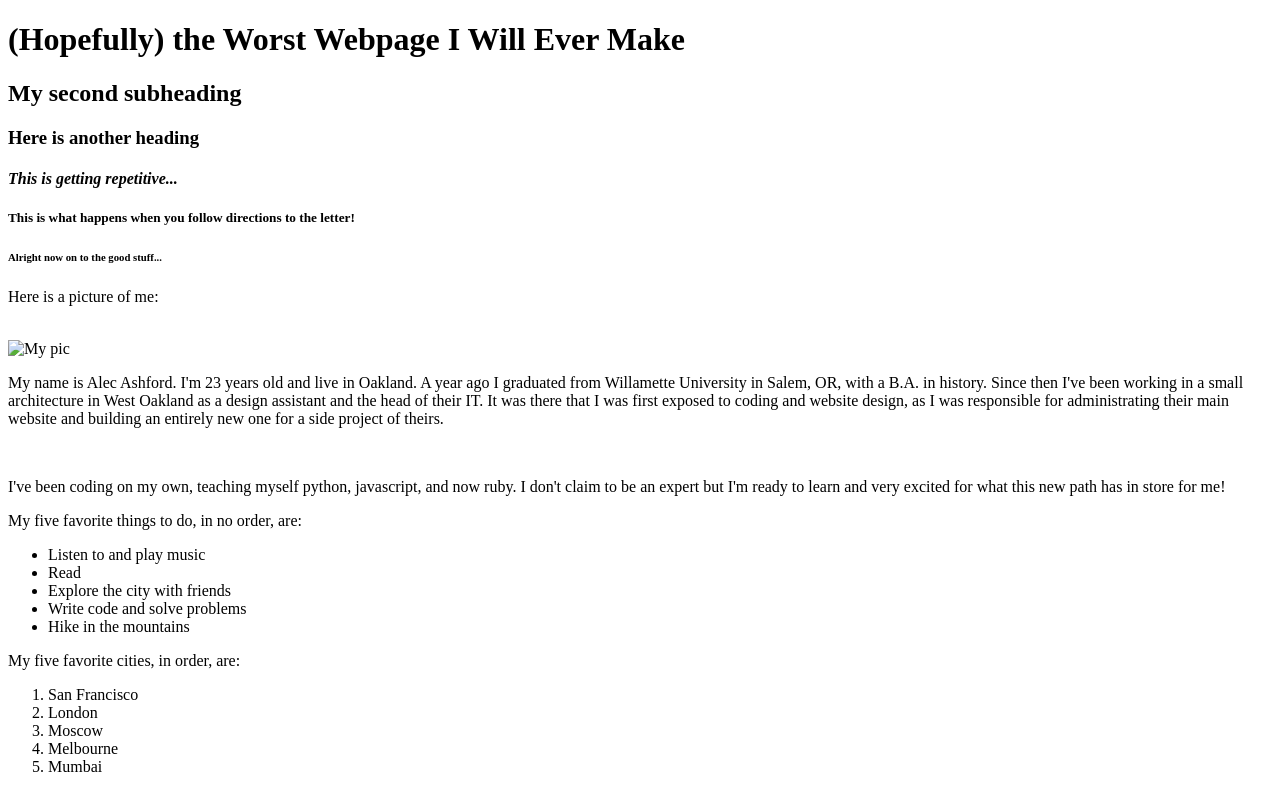
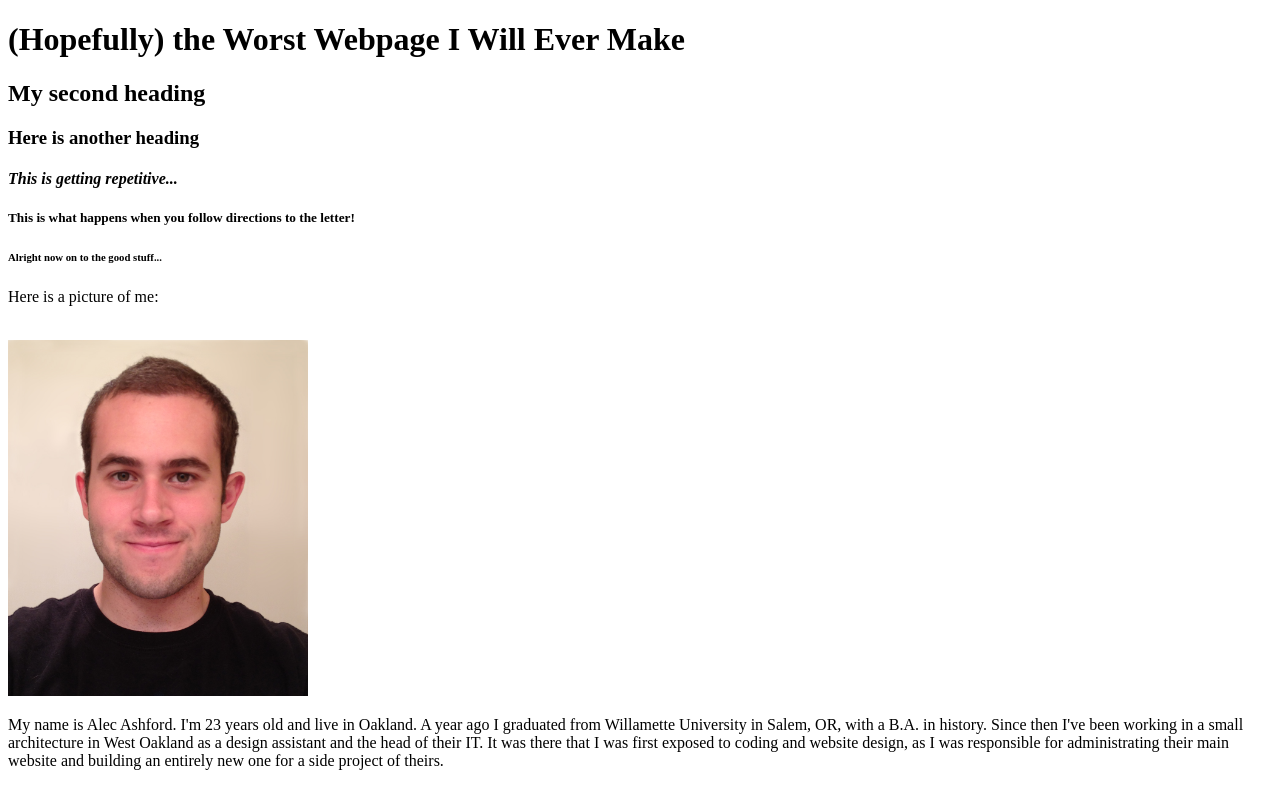
Before and after one commit to alecashford/zagadooga.github.io, a plain HTML site: page unit1_week1/dbc1.html in a window 1280 px wide. Shown: the top 789 px of the page. Drawn offline with Linux system fonts and the light colour scheme; files whose address does not match are found by name.

Commit message:
Added pics locally

```diff
--- a/unit1_week1/dbc1.html
+++ b/unit1_week1/dbc1.html
@@ -6,13 +6,13 @@
 	</head>
 	<body>
 		<h1><strong>(Hopefully) the Worst Webpage I Will Ever Make</strong></h1>
-		<h2>My second subheading</h2>
+		<h2>My second heading</h2>
 		<h3>Here is another heading</h3>
 		<h4><em>This is getting repetitive...</em></h4>
 		<h5>This is what happens when you follow directions to the letter!</h5>
 		<h6>Alright now on to the good stuff...</h6>
 		<p>Here is a picture of me:</p><br>
-		<img src="url" alt="My pic" width="300">
+		<img src="file:///Users/aashford/Documents/DBC/Phase_0/zagadooga.github.io/unit1_week1/images/me.jpg" alt="My pic" width="300"><br>
 		<p>
 			My name is Alec Ashford. I'm 23 years old and live in Oakland. A year ago I graduated from Willamette University in Salem, OR, with a B.A. in history. Since then I've been working in a small architecture in West Oakland as a design assistant and the head of their IT. It was there that I was first exposed to coding and website design, as I was responsible for administrating their main website and building an entirely new one for a side project of theirs.
 		</p><br>
@@ -41,13 +41,13 @@
 
 
 
-		<a href="mailto:ashford91@gmail.com">Email me any time!</a>
+		<a href="mailto:ashford91@gmail.com">Email me any time!</a><br>
 
 		<a href="http://apod.nasa.gov/apod/ap120312.html">Here's a link to a cool visualization of the scale of the universe.</a>
 		<br>
 		<a href="http://neuromaencer.tumblr.com/" target="_blank">Here's a link to some endlessly scrolling visuals</a>
 		<p>A picture of my cat:</p>
-		<a href="url"><img src="Pumpkin"></a>
+		<a href="file:///Users/aashford/Documents/DBC/Phase_0/zagadooga.github.io/unit1_week1/images/unnamed.jpg"><img src="Pumpkin"></a>
 
 	</body>
 
```
Also changed, not shown: unit1_week1/images/Me.jpg (added), unit1_week1/images/unnamed.jpg (added), unit1_week1/stylesheets/dbc1.css (added).
